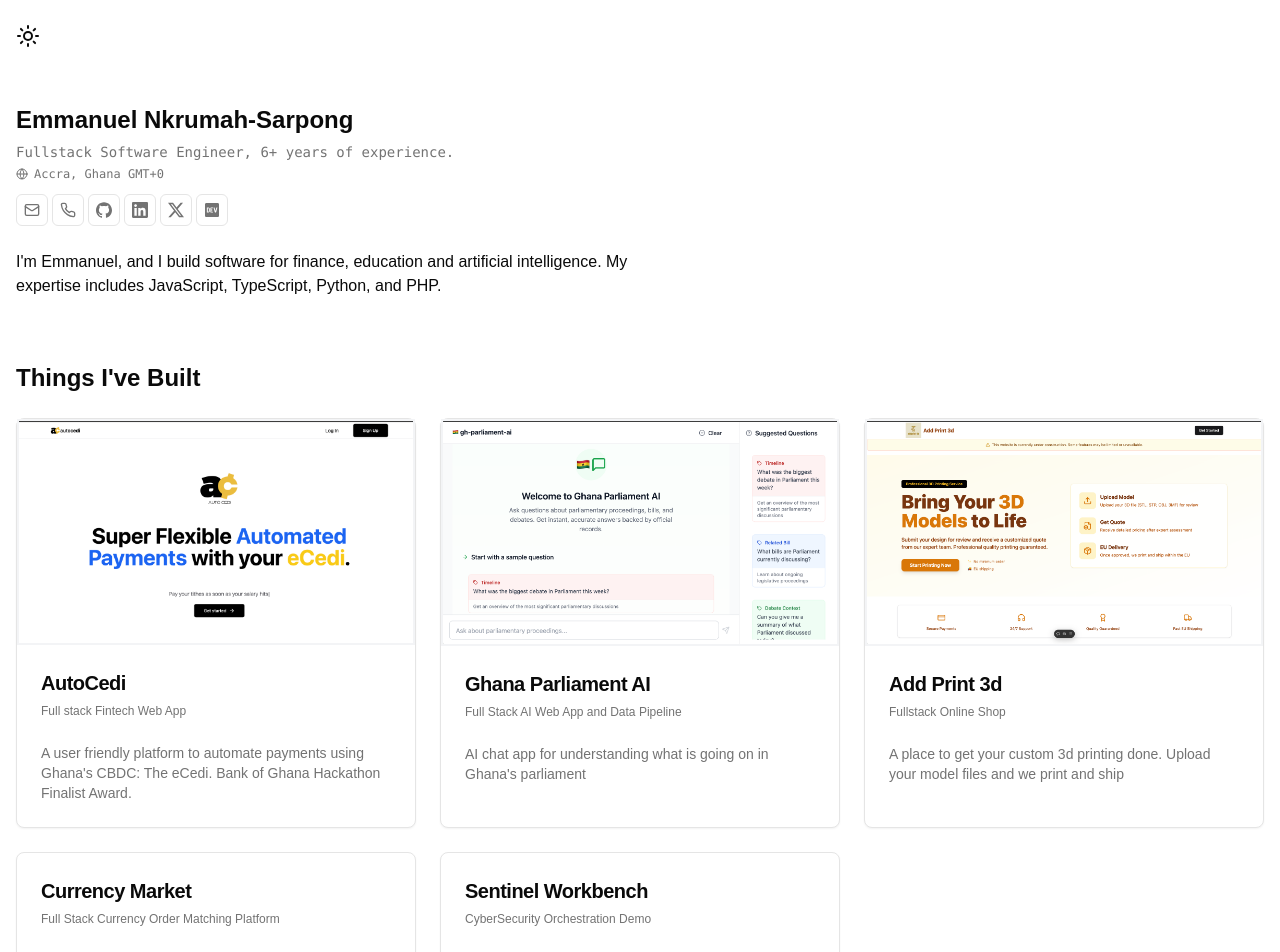
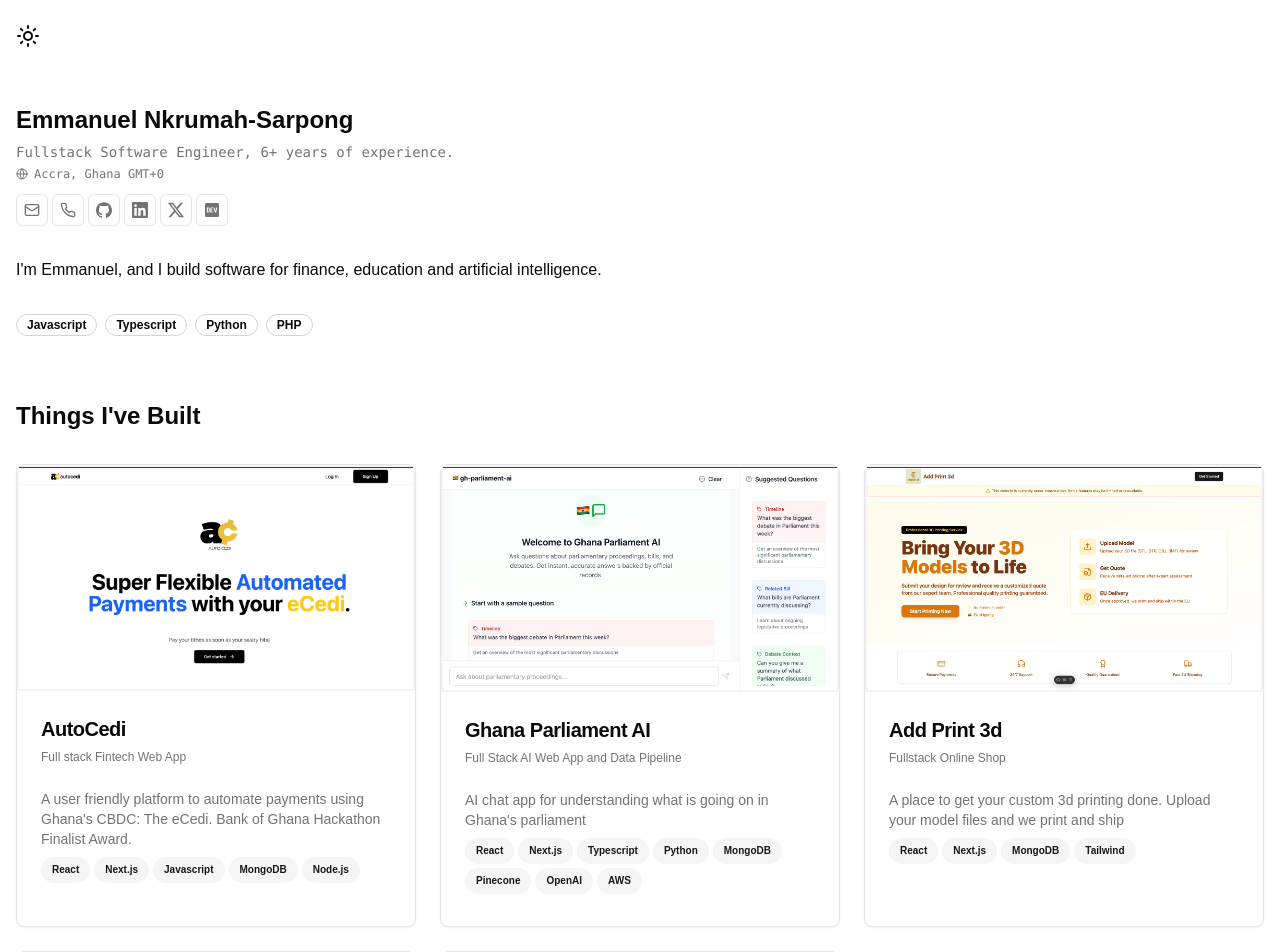
Before and after one commit to nkrumahthis/portfolio, a Next.js app: page / in a window 1280 px wide. Shown: the top 952 px of the page. Built offline with nearby package versions, Linux system fonts and the light colour scheme.

Commit message:
add technologies

```diff
--- a/data/project-data.ts
+++ b/data/project-data.ts
@@ -39,6 +39,7 @@ export const PROJECT_DATA = [
 		slug: "add-print-3d",
 		thumbnail: "/thumbnails/addprint3d.png",
 		url: "https://addprint3d.com",
+		technologies: ["React", "Next.js", "MongoDB", "Tailwind"]
 	},
 	{
 		title: "Currency Market",
@@ -63,6 +64,7 @@ export const PROJECT_DATA = [
 			"A simplified version of an alert enrichment system inspired by Expel's approach to AWS security monitoring.",
 		slug: "sentinel-workbench",
 		github: "https://github.com/nkrumahthis/sentinel-workbench",
+		technologies: ["React", "Next.js", "Tailwind"]
 	},
 
 ] as Project[];
--- a/src/app/page.tsx
+++ b/src/app/page.tsx
@@ -1,17 +1,22 @@
 import Bio from "@/components/bio";
 import ProjectList from "@/components/project-list";
+import { Badge } from "@/components/ui/badge";
 
 export default function Home() {
   return (
     <div className="space-y-16">
-      <section className="max-w-2xl space-y-6 my-8">
-        <Bio/>
+      <section className="max-w-2xl space-y-8 my-8">
+        <Bio />
         <p>
           I'm Emmanuel, and I build software for finance, education and artificial intelligence.
-          My expertise includes JavaScript, TypeScript, Python, and PHP.
         </p>
+        <div className="mt-2 flex flex-wrap gap-2">
+          {["Javascript", "Typescript", "Python", "PHP"].map(tech =>
+            <Badge variant="outline" className="border-gray-300" key={tech}>{tech}</Badge>
+          )}
+        </div>
       </section>
-      <section>
+      <section className="space-y-8 my-8">
         <h3 className="text-2xl font-bold mb-6">Things I've Built</h3>
         <ProjectList />
       </section>
--- a/src/components/project-card.tsx
+++ b/src/components/project-card.tsx
@@ -2,13 +2,14 @@ import React from 'react'
 import { Card, CardTitle, CardHeader, CardDescription, CardContent } from "@/components/ui/card";
 import { Project } from '@/lib/types';
 import Image from 'next/image';
+import { Badge } from './ui/badge';
 
 interface ProjectCardProps {
   project: Project;
 }
 
 export default function ProjectCard({ project }: ProjectCardProps) {
-  const { url, github, title, subtitle, description, thumbnail } = project;
+  const { url, github, title, subtitle, description, thumbnail, technologies } = project;
   return (
     <a target="_blank" href={url ?? github} key={title}>
       <Card className="h-full transition-shadow hover:shadow-lg">
@@ -22,7 +23,19 @@ export default function ProjectCard({ project }: ProjectCardProps) {
           <CardDescription className="text-xs">{subtitle}</CardDescription>
         </CardHeader>
         <CardContent>
-          <CardDescription>{description}</CardDescription>
+          <CardDescription>
+            {description}
+            <div className="mt-2 flex flex-wrap gap-1">
+              {technologies.map(tech =>
+                <Badge variant="secondary" className="text-[10px]" key={tech}>{tech}</Badge>
+              )}
+            </div>
+          </CardDescription>
+          <CardDescription>
+            <div className="mt-2 flex flex-wrap gap-1">
+
+            </div>
+          </CardDescription>
         </CardContent>
       </Card>
     </a>
--- /dev/null
+++ b/src/components/ui/badge.tsx
@@ -0,0 +1,36 @@
+import * as React from "react"
+import { cva, type VariantProps } from "class-variance-authority"
+
+import { cn } from "@/lib/utils"
+
+const badgeVariants = cva(
+  "inline-flex items-center rounded-full border px-2.5 py-0.5 text-xs font-semibold transition-colors focus:outline-none focus:ring-2 focus:ring-ring focus:ring-offset-2",
+  {
+    variants: {
+      variant: {
+        default:
+          "border-transparent bg-primary text-primary-foreground hover:bg-primary/80",
+        secondary:
+          "border-transparent bg-secondary text-secondary-foreground hover:bg-secondary/80",
+        destructive:
+          "border-transparent bg-destructive text-destructive-foreground hover:bg-destructive/80",
+        outline: "text-foreground",
+      },
+    },
+    defaultVariants: {
+      variant: "default",
+    },
+  }
+)
+
+export interface BadgeProps
+  extends React.HTMLAttributes<HTMLDivElement>,
+    VariantProps<typeof badgeVariants> {}
+
+function Badge({ className, variant, ...props }: BadgeProps) {
+  return (
+    <div className={cn(badgeVariants({ variant }), className)} {...props} />
+  )
+}
+
+export { Badge, badgeVariants }
```
